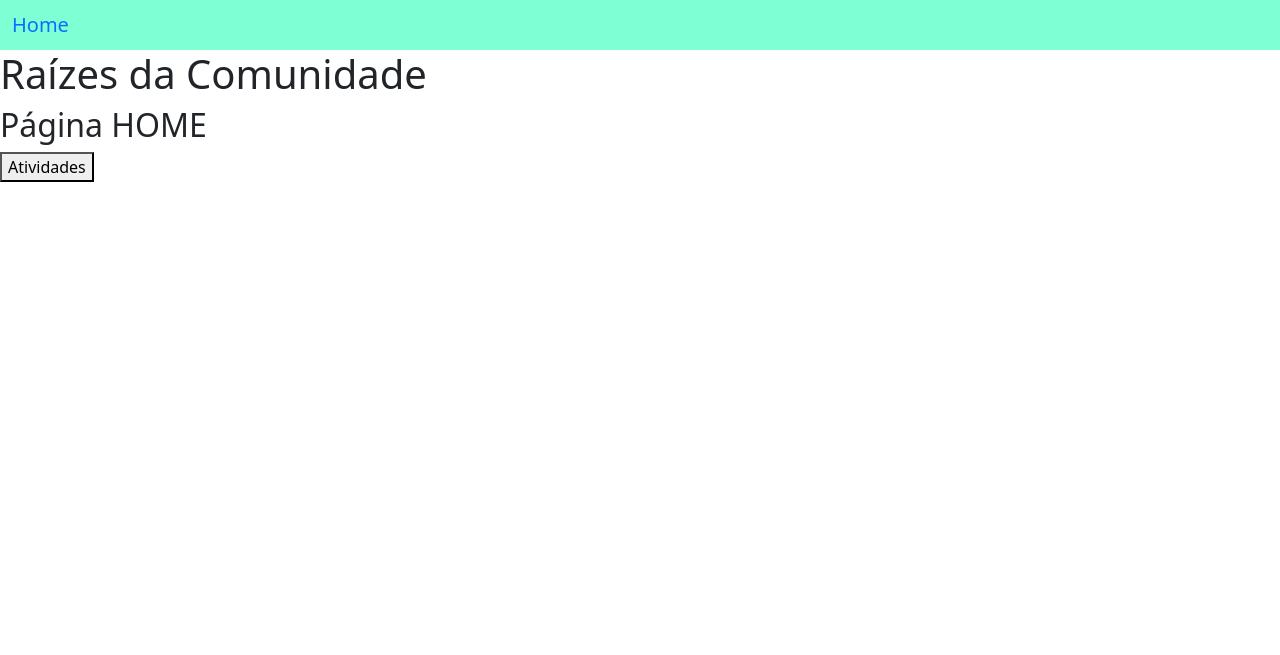
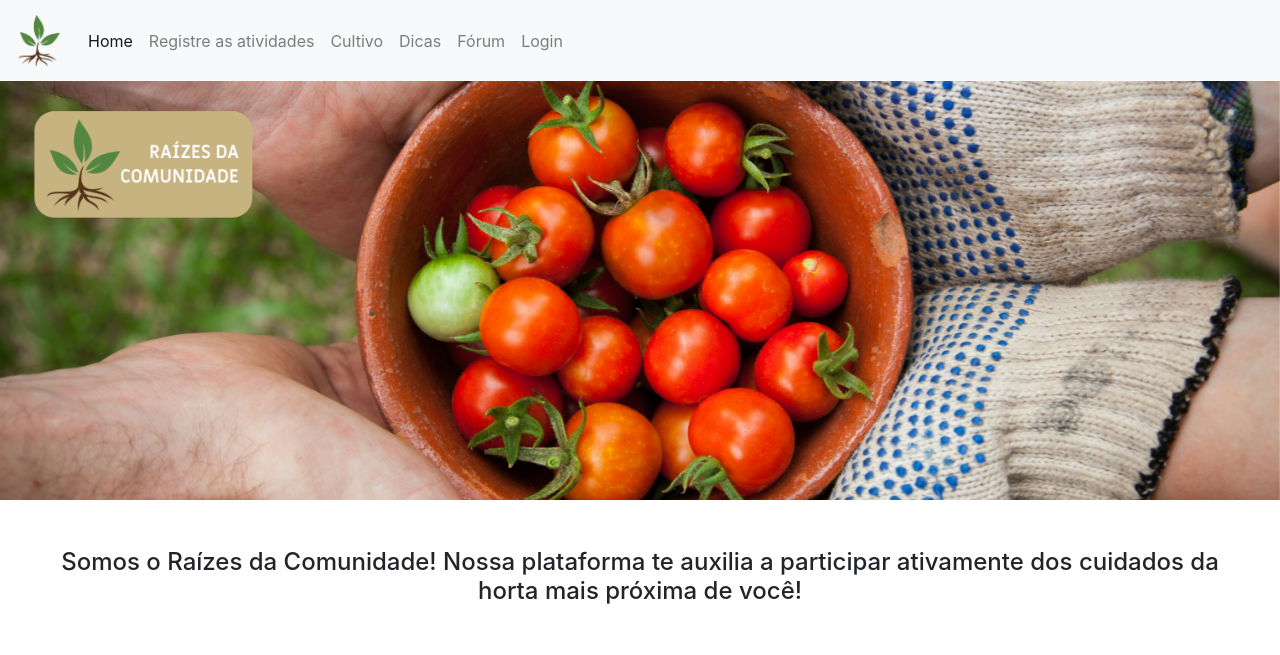
Before and after one commit to BrunoWinter/Raizes_da_Comunidade, a Django app: page / in a window 1280 px wide. Shown: the top 655 px of the page. Before the commit the page ends 182 px from the top, so only its background shows below. Run offline with Django 5.2, Linux system fonts and the light colour scheme; some libraries are stand-ins or nearby versions.

Commit message:
feat: criando primeira versao da home

```diff
--- a/app_cad_atividades/templates/atividades/base.html
+++ b/app_cad_atividades/templates/atividades/base.html
@@ -6,14 +6,39 @@
     <meta name="viewport" content="width=device-width, initial-scale=1">
 
     <!-- Bootstrap CSS -->
-    <link href="https://cdn.jsdelivr.net/npm/bootstrap@5.0.2/dist/css/bootstrap.min.css" rel="stylesheet" integrity="sha384-EVSTQN3/azprG1Anm3QDgpJLIm9Nao0Yz1ztcQTwFspd3yD65VohhpuuCOmLASjC" crossorigin="anonymous">
+    <!--<link href="https://cdn.jsdelivr.net/npm/bootstrap@5.0.2/dist/css/bootstrap.min.css" rel="stylesheet" integrity="sha384-EVSTQN3/azprG1Anm3QDgpJLIm9Nao0Yz1ztcQTwFspd3yD65VohhpuuCOmLASjC" crossorigin="anonymous">-->
+
+    <link rel="stylesheet" href="https://stackpath.bootstrapcdn.com/bootstrap/4.1.3/css/bootstrap.min.css" integrity="sha384-MCw98/SFnGE8fJT3GXwEOngsV7Zt27NXFoaoApmYm81iuXoPkFOJwJ8ERdknLPMO" crossorigin="anonymous">
 
     <title>Raízes da Comunidade</title>
   </head>
   <body>
-    <nav style="background-color: aquamarine !important" class="navbar navbar-light bg-light">
-      <div class="container-fluid">
-        <span class="navbar-brand mb-0 h1"><a style="text-decoration: black;" href="{% url 'home' %}">Home</a></span>
+    <nav class="navbar navbar-expand-lg navbar-light bg-light">
+      <a class="navbar-brand" href="#"><img src="/media/icone.png" alt="logotipo" style="width: 3rem;"></a>
+      <button class="navbar-toggler" type="button" data-toggle="collapse" data-target="#navbarNav" aria-controls="navbarNav" aria-expanded="false" aria-label="Alterna navegação">
+        <span class="navbar-toggler-icon"></span>
+      </button>
+      <div class="collapse navbar-collapse" id="navbarNav">
+        <ul class="navbar-nav">
+          <li class="nav-item active">
+            <a class="nav-link" href="{% url 'home' %}">Home <span class="sr-only">(Página atual)</span></a>
+          </li>
+          <li class="nav-item">
+            <a class="nav-link" href="{% url 'atividade' %}">Registre as atividades</a>
+          </li>
+          <li class="nav-item">
+            <a class="nav-link" href="#">Cultivo</a>
+          </li>
+          <li class="nav-item">
+            <a class="nav-link" href="#">Dicas</a>
+          </li>
+          <li class="nav-item">
+            <a class="nav-link" href="#">Fórum</a>
+          </li>
+          <li class="nav-item">
+            <a class="nav-link" href="#">Login</a>
+          </li>
+        </ul>
       </div>
     </nav>
 
@@ -21,15 +46,15 @@
 
     {% endblock %}
 
-    <!-- Optional JavaScript; choose one of the two! -->
+    <footer class="bg-body-tertiary text-center text-lg-start">
+      <div class="text-center p-3" style="background-color: rgba(0, 0, 0, 0.05);width: 100%; bottom: 0;">
+        © 2024 Projeto Integrador Univesp:
+        <a class="text-body" href="https://mdbootstrap.com/">Raízes da Comunidade</a>
+      </div>
+    </footer>
 
-    <!-- Option 1: Bootstrap Bundle with Popper -->
-    <script src="https://cdn.jsdelivr.net/npm/bootstrap@5.0.2/dist/js/bootstrap.bundle.min.js" integrity="sha384-MrcW6ZMFYlzcLA8Nl+NtUVF0sA7MsXsP1UyJoMp4YLEuNSfAP+JcXn/tWtIaxVXM" crossorigin="anonymous"></script>
-
-    <!-- Option 2: Separate Popper and Bootstrap JS -->
-    <!--
-    <script src="https://cdn.jsdelivr.net/npm/@popperjs/core@2.9.2/dist/umd/popper.min.js" integrity="sha384-IQsoLXl5PILFhosVNubq5LC7Qb9DXgDA9i+tQ8Zj3iwWAwPtgFTxbJ8NT4GN1R8p" crossorigin="anonymous"></script>
-    <script src="https://cdn.jsdelivr.net/npm/bootstrap@5.0.2/dist/js/bootstrap.min.js" integrity="sha384-cVKIPhGWiC2Al4u+LWgxfKTRIcfu0JTxR+EQDz/bgldoEyl4H0zUF0QKbrJ0EcQF" crossorigin="anonymous"></script>
-    -->
+    <script src="https://code.jquery.com/jquery-3.3.1.slim.min.js" integrity="sha384-q8i/X+965DzO0rT7abK41JStQIAqVgRVzpbzo5smXKp4YfRvH+8abtTE1Pi6jizo" crossorigin="anonymous"></script>
+    <script src="https://cdnjs.cloudflare.com/ajax/libs/popper.js/1.14.3/umd/popper.min.js" integrity="sha384-ZMP7rVo3mIykV+2+9J3UJ46jBk0WLaUAdn689aCwoqbBJiSnjAK/l8WvCWPIPm49" crossorigin="anonymous"></script>
+    <script src="https://stackpath.bootstrapcdn.com/bootstrap/4.1.3/js/bootstrap.min.js" integrity="sha384-ChfqqxuZUCnJSK3+MXmPNIyE6ZbWh2IMqE241rYiqJxyMiZ6OW/JmZQ5stwEULTy" crossorigin="anonymous"></script>
   </body>
 </html>
--- a/app_cad_atividades/templates/atividades/home.html
+++ b/app_cad_atividades/templates/atividades/home.html
@@ -1,10 +1,46 @@
 {% extends 'atividades/base.html' %}
 {% block conteudo %}
 
-<h1>Raízes da Comunidade</h1>
-<h2>Página HOME</h2>
-    <a href="{% url 'atividade' %}">
-      <button> Atividades </button>
-    </a>
+<div class="d-flex justify-content-center">
+  <div id="carouselExampleSlidesOnly" class="carousel slide" data-ride="carousel">
+    <div class="carousel-inner">
+      <div class="carousel-item active">
+        <img class="d-block w-100 h-10" src="/media/carrossel01.png" alt="Primeiro Slide" style="width: 100%;">
+      </div>
+      <div class="carousel-item">
+        <img class="d-block w-100" src="/media/carrossel02.png" alt="Segundo Slide">
+      </div>
+    </div>
+  </div>
+</div>
 
-    {% endblock %}
+<h1 class="text-center m-5" style="font-size: 1.5rem;">Somos o Raízes da Comunidade! Nossa plataforma te auxilia a participar ativamente dos cuidados da horta mais próxima de você!</h1>
+
+<div class="d-flex justify-content-center m-5">
+  <div class="card m-2" style="width: 18rem;">
+    <img class="card-img-top" src="/media/img-04.jpg" alt="Imagem de capa do card">
+    <div class="card-body">
+      <h5 class="card-title">Culturas</h5>
+      <p class="card-text">Conheça as difirentes culturas para aderir a sua horta</p>
+      <a href="culturas.html" class="btn btn-success">Visitar</a>
+    </div>
+  </div>
+  <div class="card m-2" style="width: 18rem;">
+    <img class="card-img-top" src="/media/img-03.jpg" alt="Imagem de capa do card">
+    <div class="card-body">
+      <h5 class="card-title">Dicas de Manutenção</h5>
+      <p class="card-text">Veja as principais dicas para cuidar e manter sua horta</p>
+      <a href="#" class="btn btn-success">Visitar</a>
+    </div>
+  </div>
+  <div class="card m-2" style="width: 18rem;">
+    <img class="card-img-top" src="/media/img-01.jpg" alt="Imagem de capa do card">
+    <div class="card-body">
+      <h5 class="card-title">Fórum Comunitário</h5>
+      <p class="card-text">Converse com a sua comunidade! Juntos somos mais fortes!</p>
+      <a href="#" class="btn btn-success">Visitar</a>
+    </div>
+  </div>
+</div>
+
+{% endblock %}
--- a/setup/settings.py
+++ b/setup/settings.py
@@ -11,9 +11,12 @@ https://docs.djangoproject.com/en/5.0/ref/settings/
 """
 
 from pathlib import Path
+import os
 
 # Build paths inside the project like this: BASE_DIR / 'subdir'.
 BASE_DIR = Path(__file__).resolve().parent.parent
+MEDIA_URL = '/media/'
+MEDIA_ROOT = os.path.join(BASE_DIR, 'media')
 
 
 # Quick-start development settings - unsuitable for production
--- a/setup/urls.py
+++ b/setup/urls.py
@@ -1,10 +1,13 @@
 from django.contrib import admin
 from django.urls import path
 from app_cad_atividades import views
+from django.conf import settings
+from django.conf.urls.static import static
 
 urlpatterns = [
     path("admin/", admin.site.urls),
     path("",views.home, name="home"),
     path("atividades/",views.atividades, name="atividade"),
+]
 
-]
+urlpatterns += static(settings.MEDIA_URL, document_root=settings.MEDIA_ROOT)
```
Also changed, not shown: media/carrossel01.png (added), media/carrossel02.png (added), media/icone.png (added), media/img-01.jpg (added), 3 other files.
